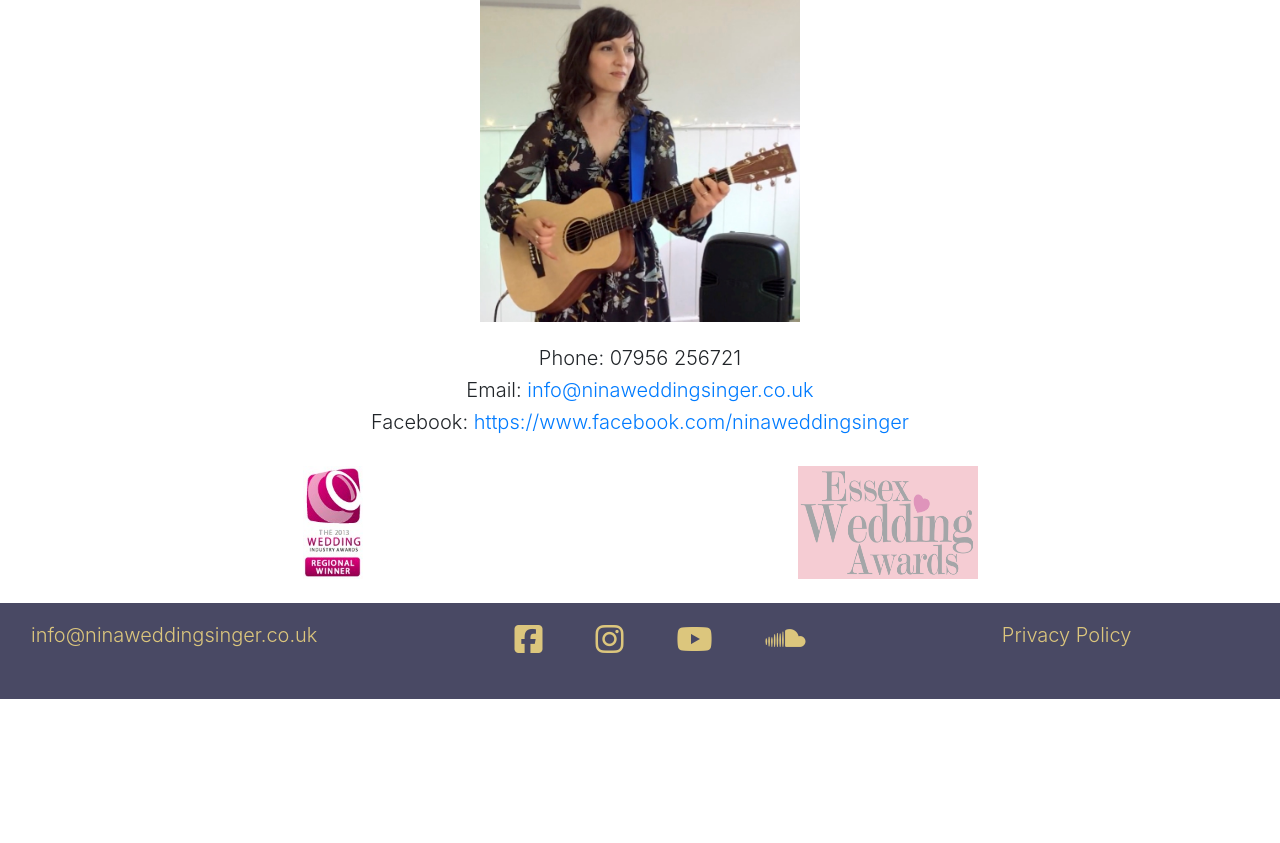
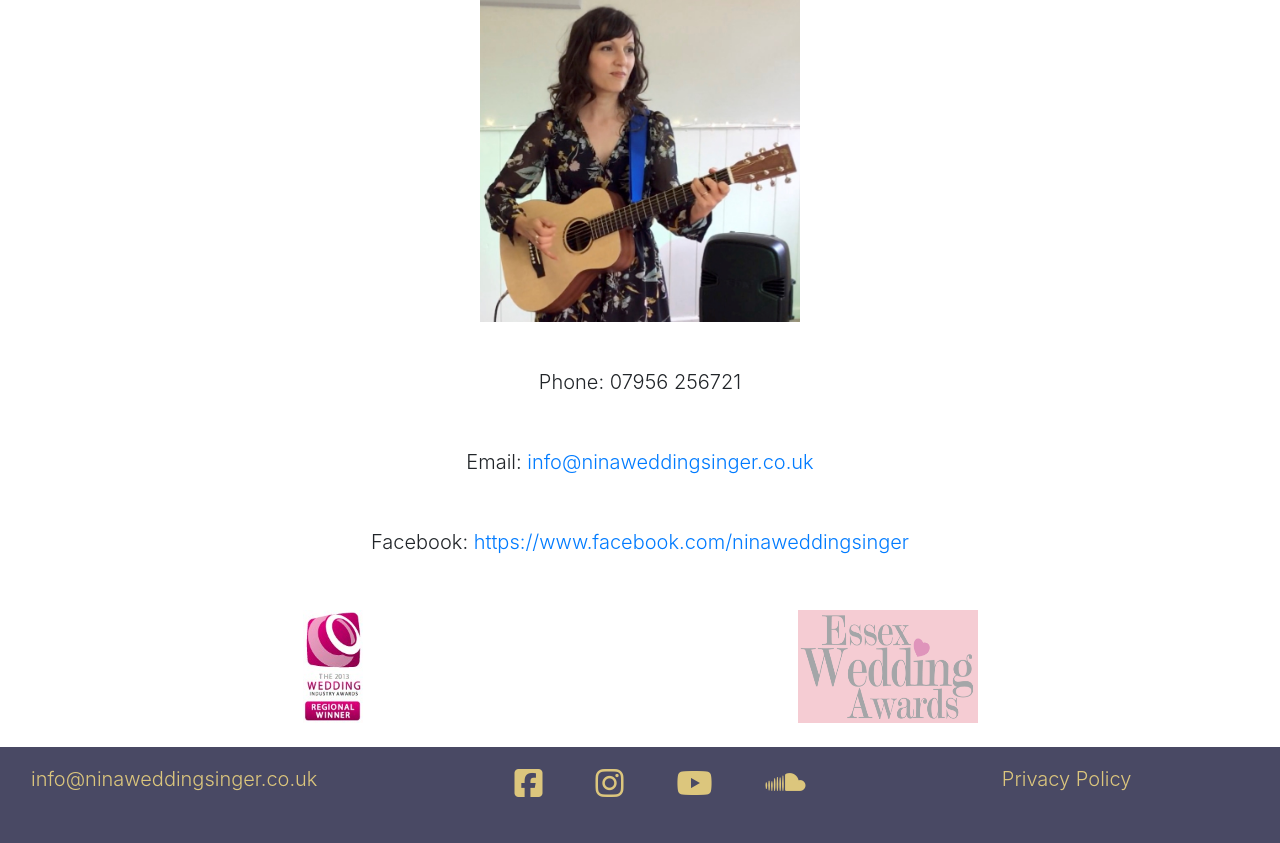
Before and after one commit to BelT26/Nina-Wedding-Singer, a Django app: page /contact in a window 1280 px wide. Shown: the part 203-1046 px from the top of the page. Before the commit the page ends 902 px from the top, so only its background shows below. Run offline with Django 3.2, Linux system fonts and the light colour scheme; some libraries are stand-ins or nearby versions.

Commit message:
adjust padding on contact details

```diff
--- a/home/templates/home/contact.html
+++ b/home/templates/home/contact.html
@@ -17,9 +17,9 @@
             <div class="text-center mb-4">
                 <img src="{% static 'home/images/nina_guitar.jpg' %}" width="320"/>
             </div>
-            <h5 class="my-2 font-weight-light">Phone: 07956 256721</h5>
-            <h5 class="my-2 font-weight-light">Email: <a href="mailto:info@ninaweddingsinger.co.uk?subject=Website Enquiry">info@ninaweddingsinger.co.uk</a></h5>
-            <h5 class="my-2 font-weight-light">Facebook: <a href="https://www.facebook.com/ninaweddingsinger">https://www.facebook.com/ninaweddingsinger</a></h5>
+            <h5 class="py-4 font-weight-light">Phone: 07956 256721</h5>
+            <h5 class="py-4 font-weight-light">Email: <a href="mailto:info@ninaweddingsinger.co.uk?subject=Website Enquiry">info@ninaweddingsinger.co.uk</a></h5>
+            <h5 class="py-4 font-weight-light">Facebook: <a href="https://www.facebook.com/ninaweddingsinger">https://www.facebook.com/ninaweddingsinger</a></h5>
             <div class="d-flex justify-content-around">
                 <img src="{% static 'home/images/award1.jpg' %}" width="60" class="m-2 m-md-4">
                 <img src="{% static 'home/images/award2.png' %}" width="180" class="m-2 m-md-4">
```
